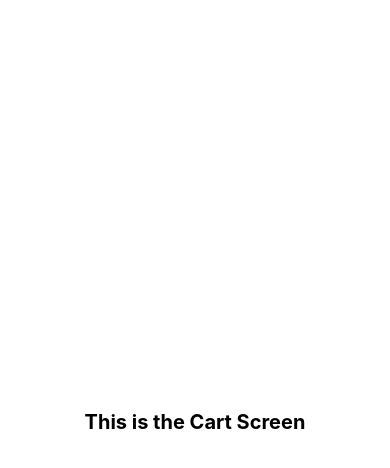
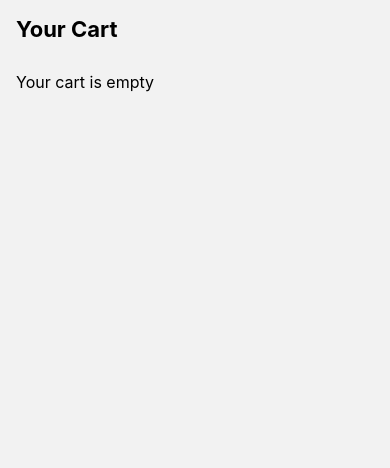
Before and after one commit to christellek1/ReactNative_Assignment, a React Native app: screen /Cart in a window 390 px wide. Shown: the top 468 px of the page. Built offline with nearby package versions, Linux system fonts and the light colour scheme.

Commit message:
Cart Management

```diff
--- a/package.json
+++ b/package.json
@@ -34,6 +34,7 @@
     "react-native-permissions": "^5.4.0",
     "react-native-safe-area-context": "^5.4.0",
     "react-native-screens": "^4.10.0",
+    "react-native-toast-message": "^2.3.0",
     "react-native-vector-icons": "^10.2.0",
     "react-native-vision-camera": "^4.6.4",
     "zod": "^3.24.4",
--- a/src/screens/ProductDetailsScreen.tsx
+++ b/src/screens/ProductDetailsScreen.tsx
@@ -20,6 +20,7 @@ import styles from '../../styles/Details';
 import { useTheme } from '../context/ThemeContext';
 import axiosInstance from '../api/axiosInstance';
 import { useAuthStore } from '../store/authStore';
+import { useCartStore } from '../store/cartStore';
 
 type ProductDetailsScreenRouteProp = RouteProp<RootStackParamList, 'ProductDetails'>;
 
@@ -309,18 +310,18 @@ const ProductDetailsScreen: React.FC<ProductDetailsScreenProps> = ({ route }) =>
   };
 
   // Add to cart functionality
-  const addToCart = async () => {
-    if (!product || addingToCart) return;
+const addToCart = () => {
+  if (!product) return;
 
-    // For now, just show a success message since we don't know your cart API endpoint
-    Alert.alert(
-      'Added to Cart',
-      `${quantity} ${product.title}${quantity > 1 ? 's' : ''} added to cart!`,
-      [{ text: 'OK' }]
-    );
+  useCartStore.getState().addToCart({
+    _id: product._id,
+    title: product.title,
+    price: safeNumber(product.price),
+    image: product.images[0]?.url || '',
+    quantity,
+  });
 
-
-  };
+};
 
   // Quantity handlers
   const decreaseQuantity = () => {
--- a/src/screens/cartScreen.tsx
+++ b/src/screens/cartScreen.tsx
@@ -1,26 +1,47 @@
-// src/screens/CartScreen.tsx
 import React from 'react';
-import { View, Text, StyleSheet } from 'react-native';
+import { View, Text, FlatList, Image, StyleSheet } from 'react-native';
+import { useCartStore } from '../store/cartStore';
 
-const CartScreen: React.FC = () => {
+const CartScreen = () => {
+  const cart = useCartStore((state) => state.cart);
+
+  const renderItem = ({ item }) => (
+    <View style={styles.item}>
+      <Image source={{ uri: item.image }} style={styles.image} />
+      <View style={styles.info}>
+        <Text style={styles.title}>{item.title}</Text>
+        <Text style={styles.price}>${(item.price * item.quantity).toFixed(2)}</Text>
+        <Text style={styles.quantity}>Quantity: {item.quantity}</Text>
+      </View>
+    </View>
+  );
+
   return (
     <View style={styles.container}>
-      <Text style={styles.text}>This is the Cart Screen</Text>
+      <Text style={styles.heading}>Your Cart</Text>
+      {cart.length === 0 ? (
+        <Text style={styles.empty}>Your cart is empty</Text>
+      ) : (
+        <FlatList
+          data={cart}
+          keyExtractor={(item) => item._id}
+          renderItem={renderItem}
+        />
+      )}
     </View>
   );
 };
 
 const styles = StyleSheet.create({
-  container: {
-    flex: 1,
-    justifyContent: 'center',
-    alignItems: 'center',
-    backgroundColor: '#fff',
-  },
-  text: {
-    fontSize: 20,
-    fontWeight: 'bold',
-  },
+  container: { flex: 1, padding: 16 },
+  heading: { fontSize: 22, fontWeight: 'bold', marginBottom: 10 },
+  empty: { fontSize: 16, marginTop: 20 },
+  item: { flexDirection: 'row', marginBottom: 15 },
+  image: { width: 80, height: 80, borderRadius: 8, marginRight: 12 },
+  info: { flex: 1, justifyContent: 'center' },
+  title: { fontSize: 16, fontWeight: 'bold' },
+  price: { fontSize: 14, color: 'green', marginTop: 4 },
+  quantity: { fontSize: 14, color: 'gray', marginTop: 2 },
 });
 
 export default CartScreen;
--- /dev/null
+++ b/src/store/cartStore.ts
@@ -0,0 +1,32 @@
+import { create } from 'zustand';
+
+interface CartItem {
+  _id: string;
+  title: string;
+  price: number;
+  image: string;
+  quantity: number;
+}
+
+interface CartStore {
+  cart: CartItem[];
+  addToCart: (item: CartItem) => void;
+  clearCart: () => void;
+}
+
+export const useCartStore = create<CartStore>((set) => ({
+  cart: [],
+  addToCart: (item) =>
+    set((state) => {
+      const existingItem = state.cart.find((i) => i._id === item._id);
+      if (existingItem) {
+        return {
+          cart: state.cart.map((i) =>
+            i._id === item._id ? { ...i, quantity: i.quantity + item.quantity } : i
+          ),
+        };
+      }
+      return { cart: [...state.cart, item] };
+    }),
+  clearCart: () => set({ cart: [] }),
+}));
```
Also changed, not shown: 1 other file (tests, documents, lock files or other folders).
